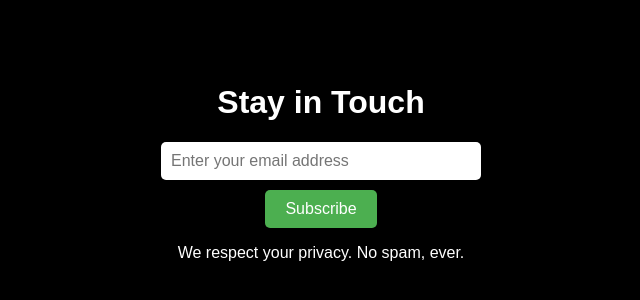
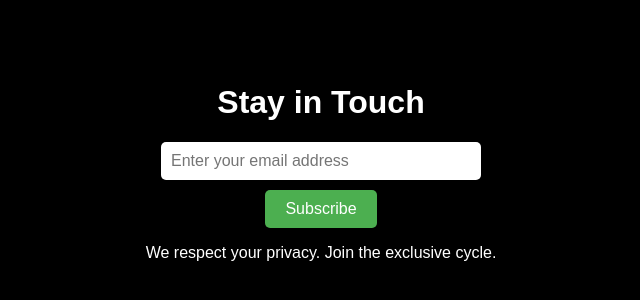
Before and after one commit to tufarlevi/email-sub, a plain HTML site: page index.html in a window 1280 px wide. Shown: the part 230-530 px from the top of the page, without its empty margins (319-959 px from the left). Drawn offline with Linux system fonts and the light colour scheme.

Commit message:
Update index.html

```diff
--- a/index.html
+++ b/index.html
@@ -49,7 +49,7 @@
             <br>
             <button type="submit" class="submit-btn">Subscribe</button>
         </form>
-        <p>We respect your privacy. No spam, ever.</p>
+        <p>We respect your privacy. Join the exclusive cycle.</p>
     </div>
 </body>
 </html>
```
